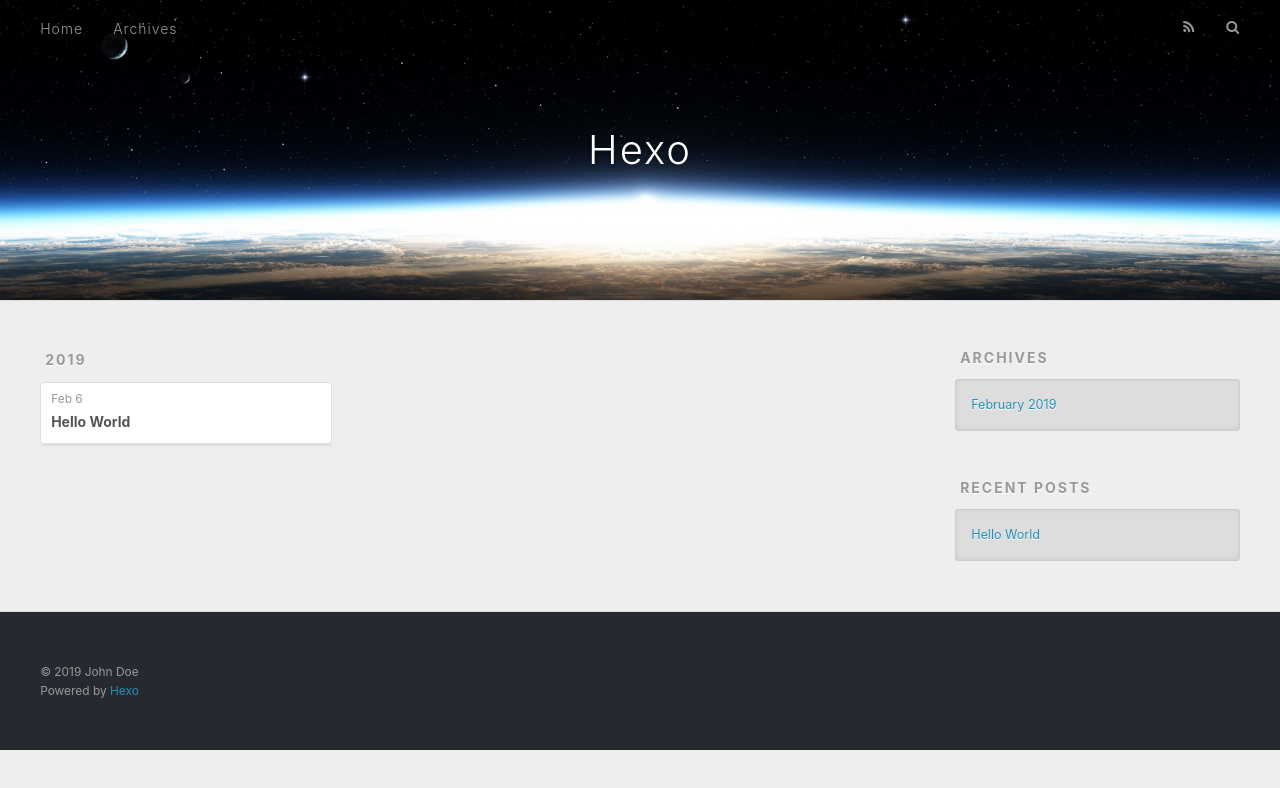
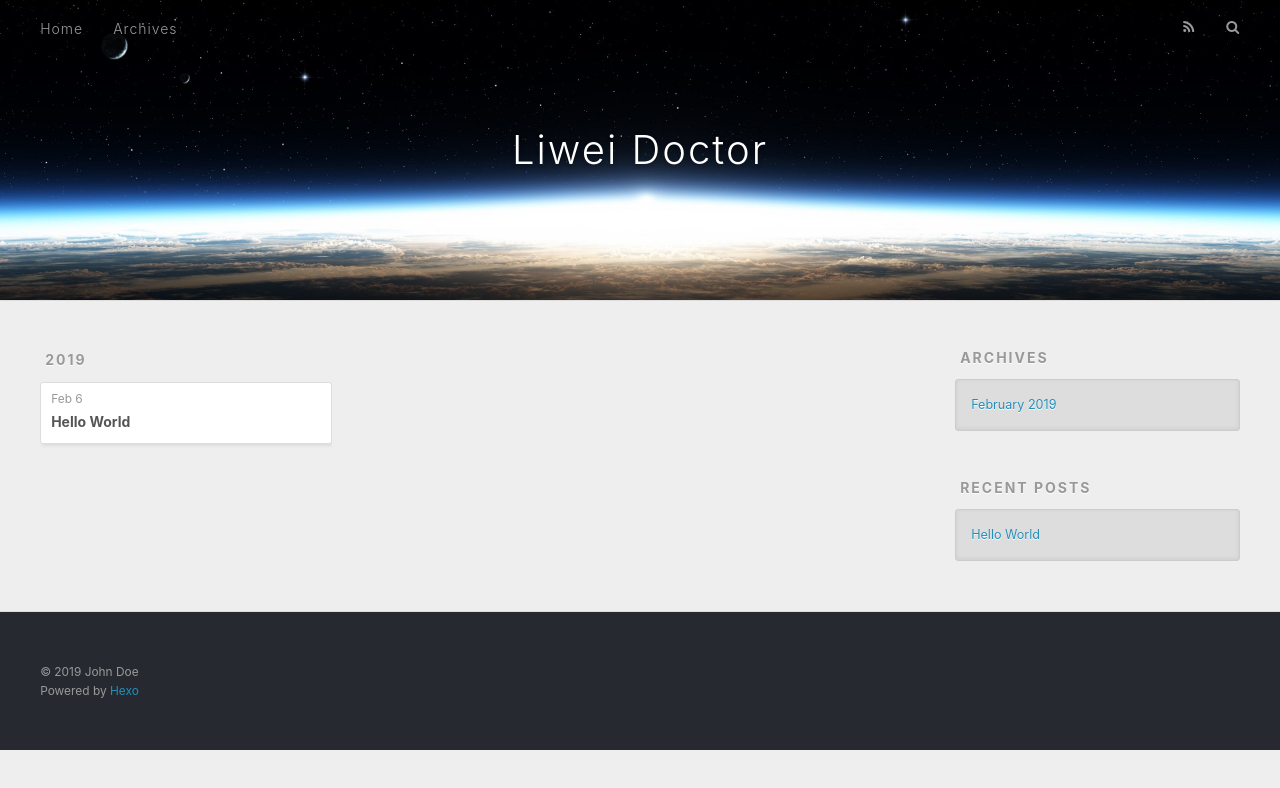
Before and after one commit to LiweiDoctor/LiweiDoctor.github.io, a plain HTML site: page archives/2019/02/index.html in a window 1280 px wide. Drawn offline with nearby package versions, Linux system fonts and the light colour scheme.

Commit message:
Site updated: 2019-02-06 14:07:55

```diff
--- a/archives/2019/02/index.html
+++ b/archives/2019/02/index.html
@@ -5,17 +5,17 @@
 
 
 
-  <title>Archives: 2019/2 | Hexo</title>
+  <title>Archives: 2019/2 | Liwei Doctor</title>
   <meta name="viewport" content="width=device-width, initial-scale=1, maximum-scale=1">
   <meta property="og:type" content="website">
-<meta property="og:title" content="Hexo">
+<meta property="og:title" content="Liwei Doctor">
 <meta property="og:url" content="http://yoursite.com/archives/2019/02/index.html">
-<meta property="og:site_name" content="Hexo">
+<meta property="og:site_name" content="Liwei Doctor">
 <meta property="og:locale" content="default">
 <meta name="twitter:card" content="summary">
-<meta name="twitter:title" content="Hexo">
+<meta name="twitter:title" content="Liwei Doctor">
 
-    <link rel="alternate" href="/atom.xml" title="Hexo" type="application/atom+xml">
+    <link rel="alternate" href="/atom.xml" title="Liwei Doctor" type="application/atom+xml">
 
 
     <link rel="icon" href="/favicon.png">
@@ -34,7 +34,7 @@
   <div id="header-outer" class="outer">
     <div id="header-title" class="inner">
       <h1 id="logo-wrap">
-        <a href="/" id="logo">Hexo</a>
+        <a href="/" id="logo">Liwei Doctor</a>
       </h1>
 
     </div>
```
Also changed, not shown: 2019/02/06/hello-world/index.html (+4 -4 lines), archives/2019/index.html (+6 -6 lines), archives/index.html (+6 -6 lines), index.html (+6 -6 lines).
